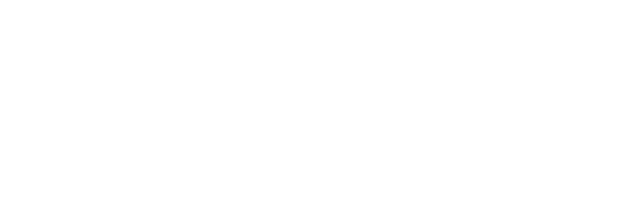
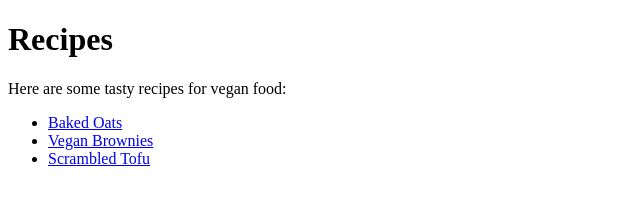
Before and after one commit to amayacoder/odin-recipes, a plain HTML site: page index.html in a window 1280 px wide. Shown: the whole page, without its empty margins (0-640 px from the left). Drawn offline with Linux system fonts and the light colour scheme.

Commit message:
Update page with links to recipes

```diff
--- a/index.html
+++ b/index.html
@@ -6,6 +6,12 @@
     <title>Recipes</title>
 </head>
 <body>
-
+    <h1>Recipes</h1>
+        <p>Here are some tasty recipes for vegan food:</p>
+        <ul>
+            <li><a href="recipes/baked_oats.html">Baked Oats</a></li>
+            <li><a href="recipes/brownies.html">Vegan Brownies</a></li>
+            <li><a href="recipes/scrambled_tofu.html">Scrambled Tofu</a></li>
+        </ul>
 </body>
 </html>
```
